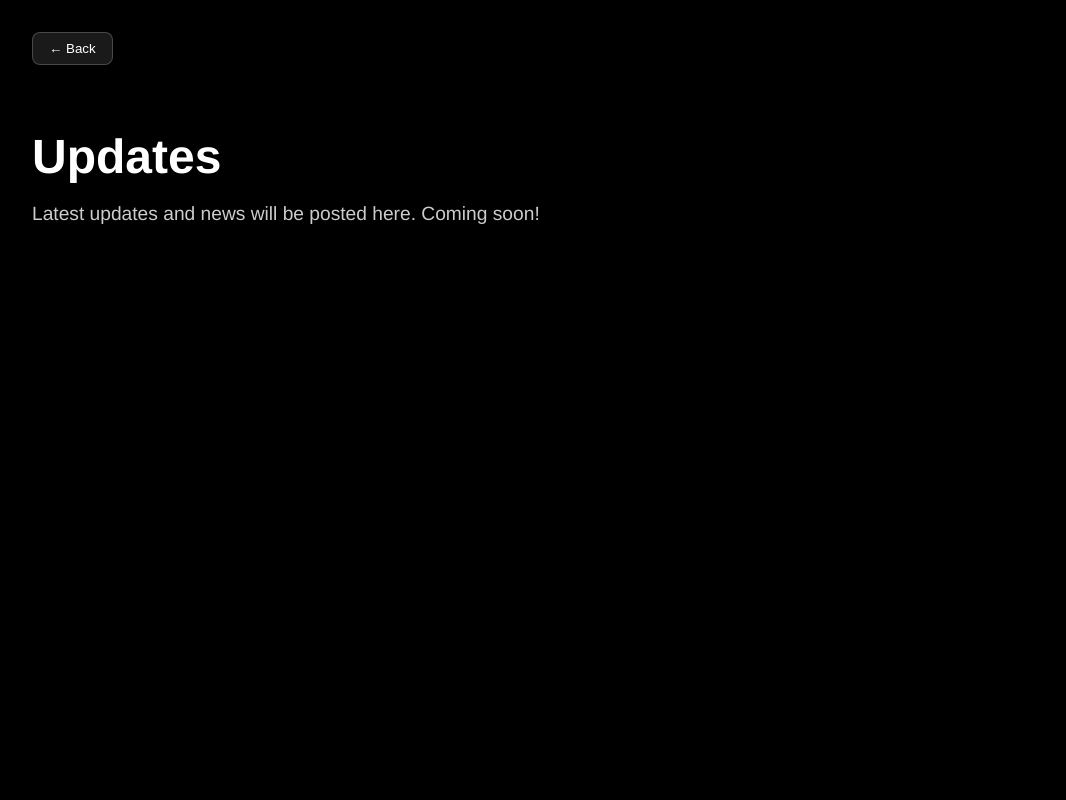
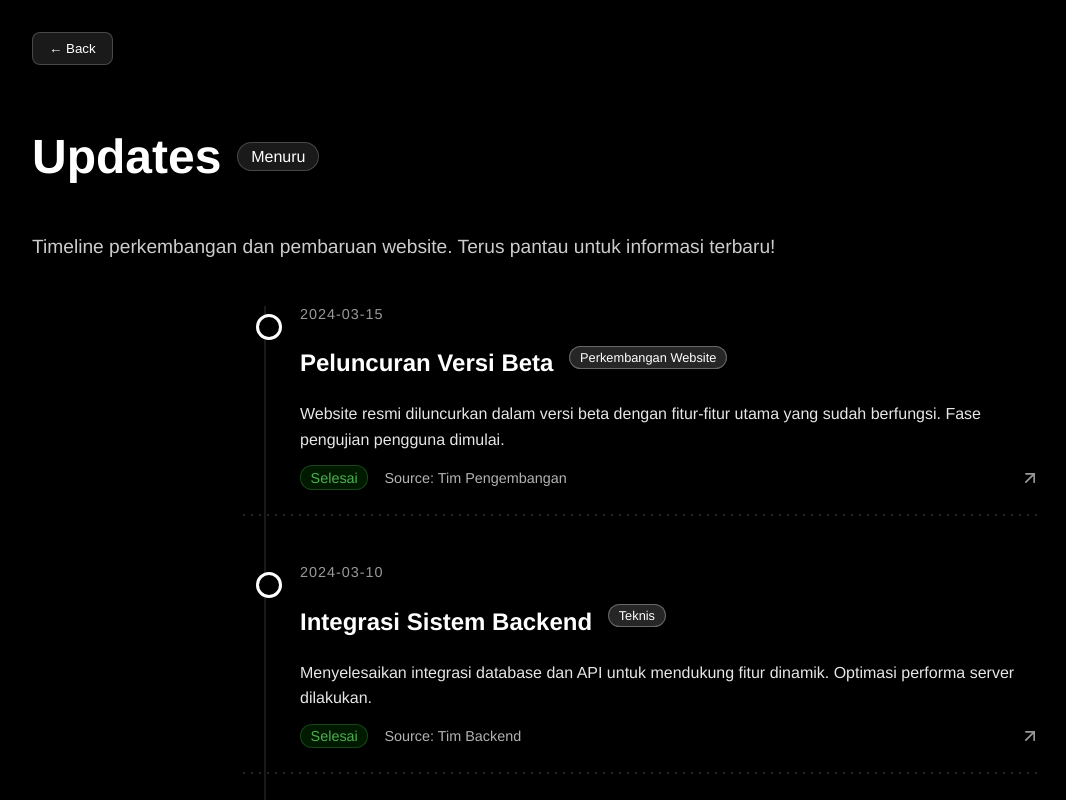
Before and after one commit to vinividivicilala/lolo, a Next.js app in the folder faq/: page /update in a window 1280 px wide. Shown: the top 800 px of the page, without its empty margins (0-1066 px from the left). Built offline with nearby package versions, Linux system fonts and the light colour scheme.

Commit message:
Update page.tsx

```diff
--- a/faq/app/update/page.tsx
+++ b/faq/app/update/page.tsx
@@ -6,6 +6,54 @@ import { motion } from 'framer-motion';
 
 export default function UpdatePage() {
   const router = useRouter();
+
+  const updates = [
+    {
+      id: 1,
+      date: '2024-03-15',
+      title: 'Peluncuran Versi Beta',
+      category: 'Perkembangan Website',
+      description: 'Website resmi diluncurkan dalam versi beta dengan fitur-fitur utama yang sudah berfungsi. Fase pengujian pengguna dimulai.',
+      status: 'Selesai',
+      source: 'Tim Pengembangan'
+    },
+    {
+      id: 2,
+      date: '2024-03-10',
+      title: 'Integrasi Sistem Backend',
+      category: 'Teknis',
+      description: 'Menyelesaikan integrasi database dan API untuk mendukung fitur dinamik. Optimasi performa server dilakukan.',
+      status: 'Selesai',
+      source: 'Tim Backend'
+    },
+    {
+      id: 3,
+      date: '2024-03-05',
+      title: 'Redesign Antarmuka Pengguna',
+      category: 'UI/UX',
+      description: 'Melakukan overhaul desain UI dengan pendekatan minimalis dan meningkatkan pengalaman pengguna di berbagai perangkat.',
+      status: 'Selesai',
+      source: 'Tim Desain'
+    },
+    {
+      id: 4,
+      date: '2024-02-28',
+      title: 'Pengembangan Fitur Forum',
+      category: 'Fitur Baru',
+      description: 'Memulai pengembangan forum komunitas dengan sistem thread, komentar, dan moderasi otomatis.',
+      status: 'Dalam Pengembangan',
+      source: 'Tim Fitur'
+    },
+    {
+      id: 5,
+      date: '2024-02-20',
+      title: 'Optimasi Mobile Responsive',
+      category: 'Teknis',
+      description: 'Meningkatkan kompatibilitas website di berbagai ukuran layar mobile dengan performa yang lebih baik.',
+      status: 'Selesai',
+      source: 'Tim Frontend'
+    }
+  ];
 
   return (
     <div style={{
@@ -38,10 +86,174 @@ export default function UpdatePage() {
         animate={{ opacity: 1, y: 0 }}
         transition={{ duration: 0.5 }}
       >
-        <h1 style={{ fontSize: '3rem', marginBottom: '1rem' }}>Updates</h1>
-        <p style={{ fontSize: '1.2rem', opacity: 0.8 }}>
-          Latest updates and news will be posted here. Coming soon!
+        <div style={{ display: 'flex', alignItems: 'center', marginBottom: '1rem' }}>
+          <h1 style={{ fontSize: '3rem', marginRight: '1rem' }}>Updates</h1>
+          <span style={{
+            fontSize: '1rem',
+            backgroundColor: 'rgba(255,255,255,0.1)',
+            padding: '0.3rem 0.8rem',
+            borderRadius: '20px',
+            border: '1px solid rgba(255,255,255,0.2)'
+          }}>
+            Menuru
+          </span>
+        </div>
+
+        <p style={{ fontSize: '1.2rem', opacity: 0.8, marginBottom: '3rem' }}>
+          Timeline perkembangan dan pembaruan website. Terus pantau untuk informasi terbaru!
         </p>
+
+        {/* Timeline Container */}
+        <div style={{ position: 'relative', maxWidth: '800px', margin: '0 auto' }}>
+          {/* Vertical Line */}
+          <div style={{
+            position: 'absolute',
+            left: '24px',
+            top: '0',
+            bottom: '0',
+            width: '2px',
+            backgroundColor: 'rgba(255,255,255,0.1)',
+            zIndex: 0
+          }}></div>
+
+          {updates.map((update, index) => (
+            <motion.div
+              key={update.id}
+              initial={{ opacity: 0, x: -20 }}
+              animate={{ opacity: 1, x: 0 }}
+              transition={{ duration: 0.5, delay: index * 0.1 }}
+              style={{
+                position: 'relative',
+                marginBottom: '3rem',
+                paddingLeft: '60px'
+              }}
+            >
+              {/* Timeline Dot */}
+              <div style={{
+                position: 'absolute',
+                left: '16px',
+                top: '8px',
+                width: '20px',
+                height: '20px',
+                borderRadius: '50%',
+                backgroundColor: 'black',
+                border: '3px solid white',
+                zIndex: 1
+              }}></div>
+
+              {/* Date */}
+              <div style={{
+                fontSize: '0.9rem',
+                color: 'rgba(255,255,255,0.6)',
+                marginBottom: '0.5rem',
+                textTransform: 'uppercase',
+                letterSpacing: '1px'
+              }}>
+                {update.date}
+              </div>
+
+              {/* Title and Category */}
+              <div style={{ display: 'flex', alignItems: 'center', marginBottom: '0.5rem', flexWrap: 'wrap' }}>
+                <h2 style={{ fontSize: '1.5rem', marginRight: '1rem', marginBottom: '0.5rem' }}>
+                  {update.title}
+                </h2>
+                <span style={{
+                  fontSize: '0.8rem',
+                  backgroundColor: 'rgba(255,255,255,0.15)',
+                  padding: '0.2rem 0.6rem',
+                  borderRadius: '12px',
+                  border: '1px solid rgba(255,255,255,0.3)'
+                }}>
+                  {update.category}
+                </span>
+              </div>
+
+              {/* Description */}
+              <p style={{
+                fontSize: '1rem',
+                lineHeight: '1.6',
+                opacity: 0.9,
+                marginBottom: '0.8rem'
+              }}>
+                {update.description}
+              </p>
+
+              {/* Status and Source */}
+              <div style={{
+                display: 'flex',
+                alignItems: 'center',
+                justifyContent: 'space-between',
+                fontSize: '0.9rem'
+              }}>
+                <div style={{ display: 'flex', alignItems: 'center' }}>
+                  <span style={{
+                    padding: '0.2rem 0.6rem',
+                    borderRadius: '12px',
+                    backgroundColor: update.status === 'Selesai' ? 'rgba(0, 255, 0, 0.1)' : 'rgba(255, 255, 0, 0.1)',
+                    color: update.status === 'Selesai' ? '#4CAF50' : '#FFC107',
+                    border: `1px solid ${update.status === 'Selesai' ? 'rgba(76, 175, 80, 0.3)' : 'rgba(255, 193, 7, 0.3)'}`,
+                    marginRight: '1rem'
+                  }}>
+                    {update.status}
+                  </span>
+                  <span style={{ opacity: 0.7 }}>
+                    Source: {update.source}
+                  </span>
+                </div>
+
+                {/* North East Arrow SVG */}
+                <svg
+                  width="20"
+                  height="20"
+                  viewBox="0 0 24 24"
+                  fill="none"
+                  stroke="currentColor"
+                  strokeWidth="2"
+                  strokeLinecap="round"
+                  strokeLinejoin="round"
+                  style={{ opacity: 0.6 }}
+                >
+                  <line x1="7" y1="17" x2="17" y2="7"></line>
+                  <polyline points="7 7 17 7 17 17"></polyline>
+                </svg>
+              </div>
+
+              {/* Dotted Line Separator */}
+              {index < updates.length - 1 && (
+                <div style={{
+                  height: '2px',
+                  backgroundImage: 'radial-gradient(circle, rgba(255,255,255,0.3) 1px, transparent 1px)',
+                  backgroundSize: '8px 2px',
+                  backgroundRepeat: 'repeat-x',
+                  marginTop: '1.5rem',
+                  marginLeft: '-60px',
+                  opacity: 0.5
+                }}></div>
+              )}
+            </motion.div>
+          ))}
+        </div>
+
+        {/* Footer Note */}
+        <motion.div
+          initial={{ opacity: 0 }}
+          animate={{ opacity: 1 }}
+          transition={{ delay: 0.8, duration: 0.5 }}
+          style={{
+            marginTop: '4rem',
+            padding: '2rem',
+            backgroundColor: 'rgba(255,255,255,0.05)',
+            borderRadius: '12px',
+            border: '1px solid rgba(255,255,255,0.1)',
+            textAlign: 'center'
+          }}
+        >
+          <p style={{ fontSize: '1rem', opacity: 0.7 }}>
+            Website ini terus dikembangkan untuk memberikan pengalaman terbaik.
+            <br />
+            Pantau terus halaman ini untuk update selanjutnya.
+          </p>
+        </motion.div>
       </motion.div>
     </div>
   );
```
